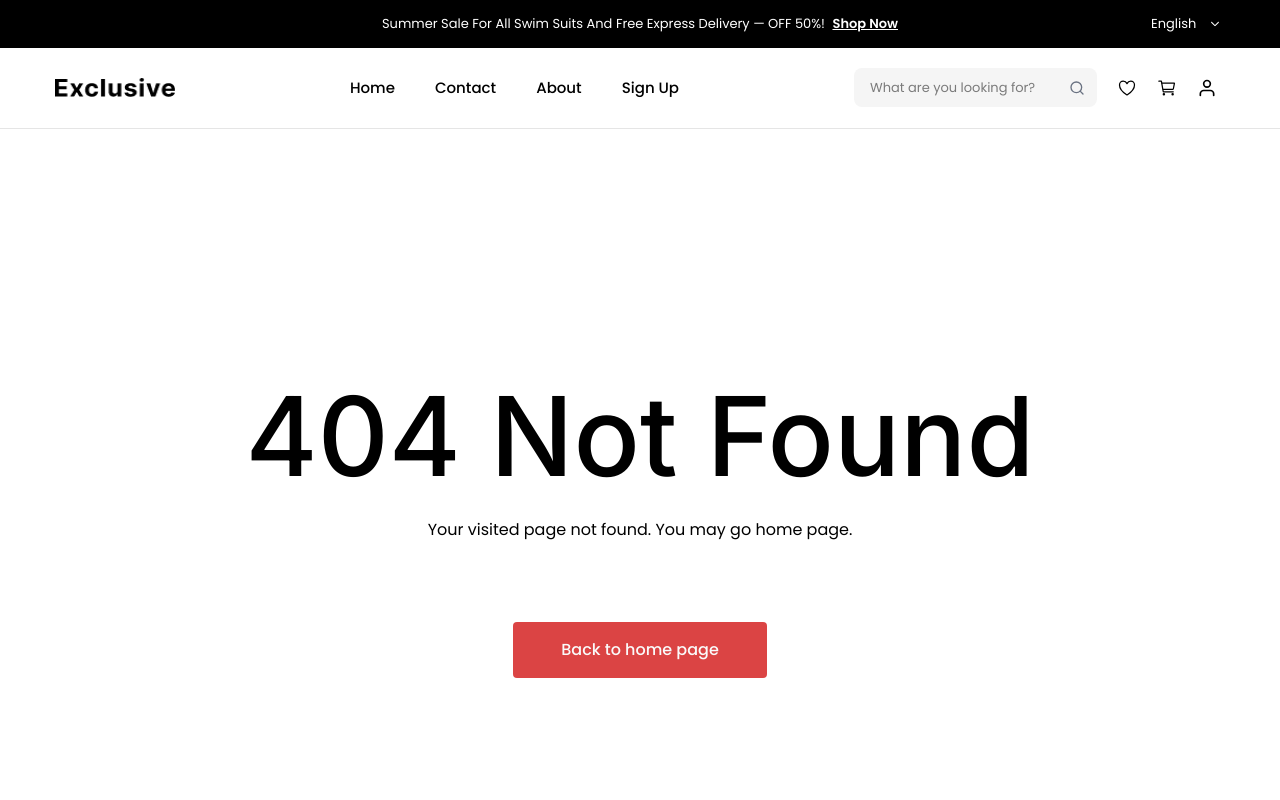
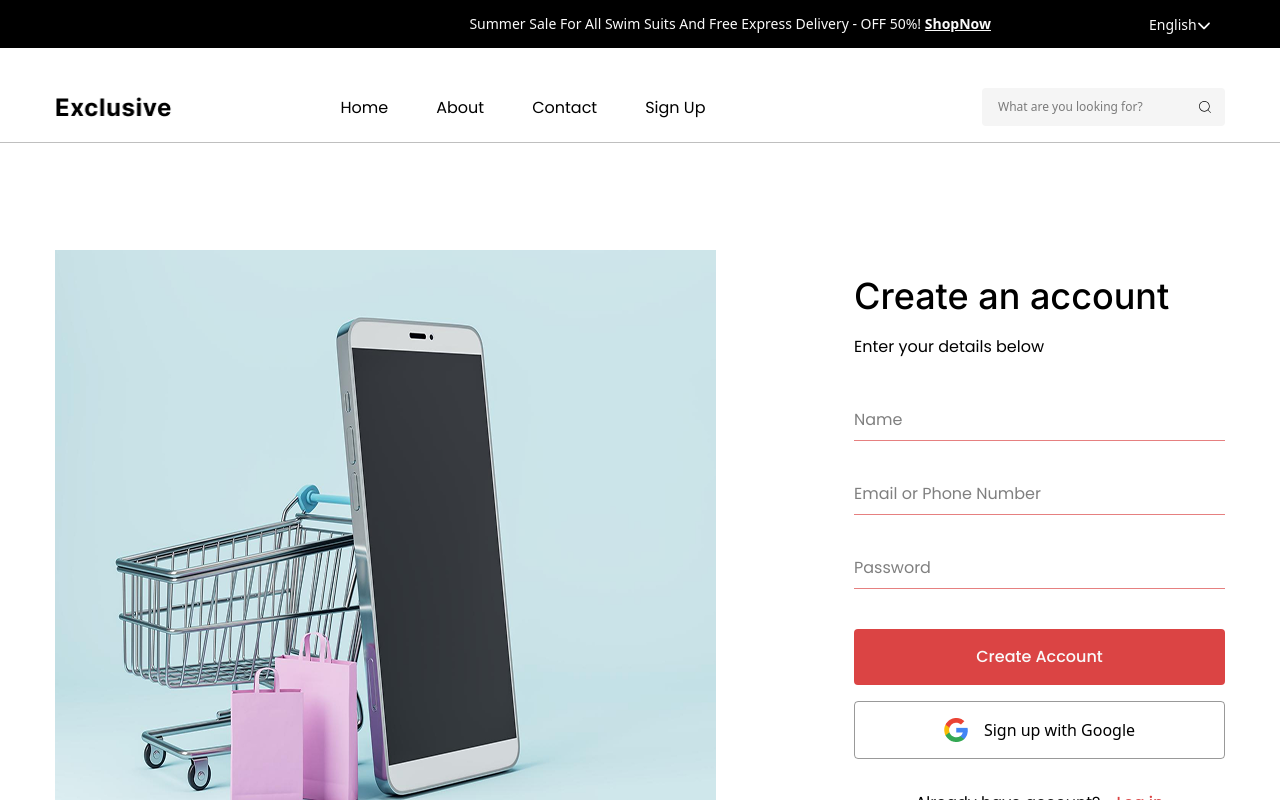
Before and after one commit to jihadcodes/E-commerce-website-design-with-API, a React (Vite) app: page /register in a window 1280 px wide. Shown: the top 800 px of the page. Built offline with nearby package versions, Linux system fonts and the light colour scheme.

Commit message:
login resister new logic updated

```diff
--- a/src/components/Navbar/Navbar.jsx
+++ b/src/components/Navbar/Navbar.jsx
@@ -1,258 +1,101 @@
-import React, { useState, useEffect } from "react";
+import React, { useState } from "react";
 import { IoIosArrowDown } from "react-icons/io";
-import { FiSearch, FiUser } from "react-icons/fi";
-import { IoHeartOutline, IoCartOutline } from "react-icons/io5";
-import { HiOutlineMenuAlt3, HiX } from "react-icons/hi";
-import logo from "../../assets/images/logo.png.png";
-import { Link } from "react-router";
+import logo from "../../assets/images/logo.png";
+import { CiSearch } from "react-icons/ci";
+import { IoMdHeartEmpty } from "react-icons/io";
+import { IoCartOutline } from "react-icons/io5";
+import { LuUser } from "react-icons/lu";
+import { Link, useLocation } from "react-router";
 
 const Navbar = () => {
-  const [menuOpen, setMenuOpen] = useState(false);
-  const [searchOpen, setSearchOpen] = useState(false);
-  const [scrolled, setScrolled] = useState(false);
-
-  useEffect(() => {
-    const handleScroll = () => setScrolled(window.scrollY > 10);
-    window.addEventListener("scroll", handleScroll);
-    return () => window.removeEventListener("scroll", handleScroll);
-  }, []);
-
-  useEffect(() => {
-    document.body.style.overflow = menuOpen ? "hidden" : "";
-    return () => {
-      document.body.style.overflow = "";
-    };
-  }, [menuOpen]);
-
-  const closeMenu = () => setMenuOpen(false);
+  const location = useLocation();
+  const currentPath = location.pathname;
 
   return (
     <>
-      <nav
-        className={`sticky top-0 z-50 bg-white transition-shadow duration-300 ${
-          scrolled ? "shadow-md" : "border-b border-black/10"
-        }`}
-      >
-        {/* Top Bar */}
-        {/* Top Bar */}
-        <div className="bg-black">
-          <div className="container flex items-center py-2.5 px-4">
-            {/* Left spacer — desktop only, balances the select on the right */}
-            <div className="hidden md:block w-24" />
-
-            {/* Center text */}
-            <div className="flex-1 flex justify-center">
-              <p className="font-poppins text-[12px] md:text-[13px] text-white text-center">
-                Summer Sale For All Swim Suits And Free Express Delivery — OFF
+      <nav className="border-b border-[rgba(0,0,0,0.25)]">
+        <div className="bg-black py-3">
+          <div className="container">
+            <div className="flex">
+              <div className="w-[80%] text-end">
+                <p className="font-popins text-[14px] leading-[21px] text-[#FAFAFA] font-normal">
+                  Summer Sale For All Swim Suits And Free Express Delivery - OFF
                   50%!{" "}
-                <a
-                  href=""
-                  className="font-semibold underline ml-1 whitespace-nowrap"
-                >
-                  Shop Now
+                  <a href="" className="font-semibold leading-6 underline">
+                    ShopNow
                   </a>
                 </p>
               </div>
-
-            {/* Right: Language select — desktop only */}
-            <div className="hidden md:flex items-center w-24 justify-end">
-              <div className="relative">
-                <select className="appearance-none pl-3 pr-7 py-1 bg-transparent text-white font-poppins text-[13px] outline-none cursor-pointer">
+              <div className="w-[20%] text-end">
+                <div className="flex justify-end gap-[9px] items-center">
+                  <div class="relative w-22">
+                    <select class="appearance-none w-full px-3 outline-0 font-popins text-[14px] leading-[21px] text-[#FAFAFA] font-normal">
                       <option className="text-black">English</option>
                       <option className="text-black">Bangla</option>
                     </select>
-                <IoIosArrowDown className="absolute right-1 top-1/2 -translate-y-1/2 text-white text-[12px] pointer-events-none" />
+                    <span class="pointer-events-none absolute right-3 top-1/2 -translate-y-1/2">
+                      <IoIosArrowDown className="text-[18px] text-[#FAFAFA] mt-1" />
+                    </span>
                   </div>
                 </div>
               </div>
             </div>
-
-        {/* Main Navbar */}
-        <div className="container px-4">
-          <div className="flex items-center justify-between h-16 md:h-20">
-            {/* Hamburger — mobile only */}
-            <button
-              onClick={() => setMenuOpen(!menuOpen)}
-              className="md:hidden w-10 h-10 flex items-center justify-center rounded-xl border border-black/10 bg-gray-50 text-[22px] transition-colors hover:bg-gray-100"
-              aria-label="Toggle menu"
-            >
-              {menuOpen ? <HiX /> : <HiOutlineMenuAlt3 />}
-            </button>
-
-            {/* Logo */}
-            <Link
-              to="/"
-              className="absolute left-1/2 -translate-x-1/2 md:static md:translate-x-0"
-            >
-              <img
-                src={logo}
-                className="w-[100px] md:w-[120px] cursor-pointer"
-                alt="Logo"
-              />
-            </Link>
-
-            {/* Desktop Nav Links */}
-            <div className="hidden xl:flex flex-1 justify-center">
-              <ul className="flex gap-10">
-                {[
-                  { label: "Home", to: "/" },
-                  { label: "Contact", to: "/contact" },
-                  { label: "About", to: "/about" },
-                  { label: "Sign Up", to: "/signup" },
-                ].map(({ label, to }) => (
-                  <li key={label}>
-                    <Link
-                      to={to}
-                      className="font-poppins text-[15px] font-medium text-black hover:text-red-500 transition-colors relative group"
-                    >
-                      {label}
-                      <span className="absolute -bottom-1 left-0 w-0 h-0.5 bg-red-500 transition-all group-hover:w-full" />
-                    </Link>
+          </div>
+        </div>
+        <div className="container">
+          <div className="flex pt-10 pb-4 items-center">
+            <div className="w-[10%]">
+              <img src={logo} alt="" />
+            </div>
+            <div className="w-[60%]">
+              <ul className="flex main_menu  justify-center gap-12">
+                <li>
+                  <Link to="/">Home</Link>
                 </li>
-                ))}
+                <li>
+                  <a href="">About</a>
+                </li>
+                <li>
+                  <a href="">Contact</a>
+                </li>
+                <li>
+                  <Link to="/register">Sign Up</Link>
+                </li>
               </ul>
             </div>
-
-            {/* Desktop: Search + Icons */}
-            <div className="hidden md:flex items-center gap-3">
-              <div className="relative">
+            <div className="w-[30%] flex gap-6 justify-end">
+              <div className="w-[243px] relative">
                 <input
                   type="text"
+                  className="bg-[#F5F5F5] py-2.5 ps-4 pe-3 w-full rounded-sm font-popins text-[12px] text-[#000000] leading-[18px] font-normal"
                   placeholder="What are you looking for?"
-                  className="bg-[#F5F5F5] py-2.5 pl-4 pr-10 w-[200px] lg:w-[243px] font-poppins text-[13px] rounded-lg outline-none focus:ring-2 focus:ring-red-200 transition"
                 />
-                <FiSearch className="absolute right-3 top-1/2 -translate-y-1/2 text-gray-500" />
-              </div>
-              <div className="flex gap-1 items-center">
-                {[
-                  { icon: <IoHeartOutline />, to: "/wishlist" },
-                  { icon: <IoCartOutline />, to: "/cart" },
-                  { icon: <FiUser />, to: "/profile" },
-                ].map(({ icon, to }, i) => (
-                  <Link
-                    key={i}
-                    to={to}
-                    className="w-9 h-9 flex items-center justify-center rounded-full text-[20px] text-black hover:bg-red-500 hover:text-white transition-colors"
-                  >
-                    {icon}
-                  </Link>
-                ))}
-              </div>
+                <CiSearch className="absolute top-[50%] translate-y-[-50%] right-3" />
               </div>
 
-            {/* Mobile: Search + Cart icons */}
-            <div className="flex md:hidden gap-2">
-              <button
-                onClick={() => setSearchOpen(!searchOpen)}
-                className="w-10 h-10 flex items-center justify-center rounded-xl border border-black/10 bg-gray-50 text-[20px] hover:bg-gray-100 transition-colors"
-                aria-label="Toggle search"
-              >
-                {searchOpen ? <HiX /> : <FiSearch />}
-              </button>
-              <Link
-                to="/cart"
-                className="w-10 h-10 flex items-center justify-center rounded-xl border border-black/10 bg-gray-50 text-[20px] hover:bg-red-500 hover:text-white hover:border-red-500 transition-colors"
-              >
-                <IoCartOutline />
+              {currentPath != "/login" && currentPath != "/register" && (
+                <div className="flex gap-4">
+                  <div className="w-8 h-8 group rounded-full hover:bg-red-500 flex justify-center items-center">
+                    <Link to="wishlist">
+                      <IoMdHeartEmpty className="text-[18px] text-[#000000 group-hover:text-white cursor-pointer" />
+                    </Link>
+                  </div>
+                  <div className="w-8 h-8 group rounded-full hover:bg-red-500 flex justify-center items-center">
+                    <Link to="cart">
+                      <IoCartOutline className="text-[18px] text-[#000000] group-hover:text-white cursor-pointer" />
+                    </Link>
+                  </div>
+                  <div className="w-8 h-8 group rounded-full hover:bg-red-500 flex justify-center items-center">
+                    <Link to="/profile">
+                      <LuUser className="text-[18px] text-[#000000] group-hover:text-white" />
                     </Link>
                   </div>
                 </div>
-
-          {/* Mobile Search Bar — slide down */}
-          <div
-            className={`md:hidden overflow-hidden transition-all duration-300 ease-in-out ${
-              searchOpen ? "max-h-20 opacity-100 pb-3" : "max-h-0 opacity-0"
-            }`}
-          >
-            <div className="relative">
-              <input
-                type="text"
-                placeholder="Search products..."
-                className="w-full bg-[#F5F5F5] py-3 pl-4 pr-11 font-poppins text-[14px] rounded-xl outline-none focus:ring-2 focus:ring-red-200 transition"
-                autoFocus={searchOpen}
-              />
-              <FiSearch className="absolute right-4 top-1/2 -translate-y-1/2 text-gray-400 text-[18px]" />
+              )}
             </div>
           </div>
         </div>
       </nav>
-
-      {/* Mobile Fullscreen Overlay Menu */}
-      {menuOpen && (
-        <div className="fixed inset-0 z-40 bg-white flex flex-col md:hidden">
-          {/* Overlay Header */}
-          <div className="flex items-center justify-between px-5 h-16 border-b border-black/10">
-            <Link to="/" onClick={closeMenu}>
-              <img src={logo} className="w-[100px]" alt="Logo" />
-            </Link>
-            <button
-              onClick={closeMenu}
-              className="w-10 h-10 flex items-center justify-center rounded-xl border border-black/10 text-[22px]"
-            >
-              <HiX />
-            </button>
-          </div>
-
-          <div className="flex-1 overflow-y-auto px-5 py-6 flex flex-col gap-6">
-            {/* Nav Links — Grid */}
-            <div className="grid grid-cols-2 gap-3">
-              {[
-                { label: "Home", to: "/" },
-                { label: "Contact", to: "/contact" },
-                { label: "About", to: "/about" },
-                { label: "Sign Up", to: "/signup", accent: true },
-              ].map(({ label, to, accent }) => (
-                <Link
-                  key={label}
-                  to={to}
-                  onClick={closeMenu}
-                  className={`py-3 text-center rounded-xl font-poppins font-medium text-[15px] border transition-colors ${
-                    accent
-                      ? "bg-red-500 text-white border-red-500"
-                      : "border-black/10 text-black hover:bg-gray-50"
-                  }`}
-                >
-                  {label}
-                </Link>
-              ))}
-            </div>
-
-            {/* Wishlist + Account */}
-            <div className="grid grid-cols-2 gap-3">
-              <Link
-                to="/wishlist"
-                onClick={closeMenu}
-                className="flex items-center justify-center gap-2 py-3 rounded-xl border border-black/10 font-medium text-[14px] text-black hover:bg-gray-50 transition"
-              >
-                <IoHeartOutline className="text-[18px]" />
-                Wishlist
-              </Link>
-              <Link
-                to="/account"
-                onClick={closeMenu}
-                className="flex items-center justify-center gap-2 py-3 rounded-xl border border-black/10 font-medium text-[14px] text-black hover:bg-gray-50 transition"
-              >
-                <FiUser className="text-[18px]" />
-                Account
-              </Link>
-            </div>
-
-            {/* Language selector */}
-            <div className="border border-black/10 rounded-xl px-4 py-3 flex items-center justify-between">
-              <span className="text-[14px] text-gray-500 font-poppins">
-                Language
-              </span>
-              <div className="relative">
-                <select className="appearance-none pl-2 pr-6 text-[14px] font-poppins font-medium outline-none bg-transparent cursor-pointer">
-                  <option>English</option>
-                  <option>Bangla</option>
-                </select>
-                <IoIosArrowDown className="absolute right-0 top-1/2 -translate-y-1/2 text-[12px] pointer-events-none" />
-              </div>
-            </div>
-          </div>
-        </div>
-      )}
     </>
   );
 };
--- a/src/components/pages/SignUp.jsx
+++ b/src/components/pages/Register.jsx
@@ -1,13 +1,13 @@
-import React from 'react'
+
 import login_img from "../../assets/images/login.png";
 import google from '../../assets/images/google.png'
 import { Link } from 'react-router';
 
-const SignUp = () => {
+const Register = () => {
   return (
     <>
       <div className="container">
-        <div className="flex flex-col md:flex-row items-center justify-center xl:justify-between mt-[40px] xl:mt-[107px] mb-[60px] xl:mb-[246px] gap-10 xl:gap-0 px-4 xl:px-0">
+        <div className="flex flex-col md:flex-row items-center justify-center xl:justify-between mt-10 xl:mt-[107px] mb-[60px] xl:mb-[246px] gap-10 xl:gap-0 px-4 xl:px-0">
 
           {/* Image */}
           <div className="hidden md:flex justify-center md:w-[45%] xl:w-auto">
@@ -54,4 +54,4 @@ const SignUp = () => {
   )
 }
 
-export default SignUp
+export default Register
--- a/src/main.jsx
+++ b/src/main.jsx
@@ -9,7 +9,7 @@ import MainRoot from './components/MainRoot/MainRoot.jsx';
 import Cart from './components/Cart/Cart.jsx';
 import NotFound from './components/pages/NotFound.jsx';
 import Login from './components/pages/Login.jsx';
-import SignUp from './components/pages/SignUp.jsx';
+import Register from './components/pages/Register.jsx';
 import CheckOut from './components/pages/CheckOut.jsx';
 import ProductDetails from './components/pages/ProductDeatils.jsx';
 import Profile from './components/pages/Profile.jsx';
@@ -25,7 +25,7 @@ const router = createBrowserRouter([
       { path: "cart", Component: Cart },
       { path: "*", Component: NotFound },
       { path: "/login", Component: Login },
-      { path: "/signup", Component: SignUp },
+      { path: "/register", Component: Register },
       { path: "/*", Component: NotFound },
       { path: "/checkout", Component: CheckOut },
       { path: "/productdetails", Component: ProductDetails },
```
Lines whose indentation alone changed are shown as unchanged.
